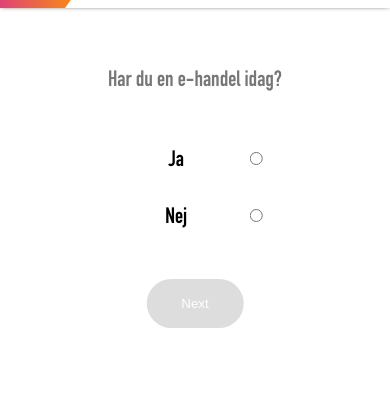
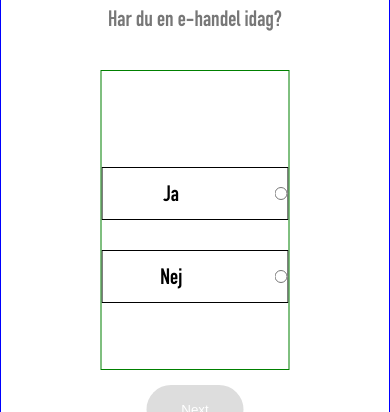
Before and after one commit to bergerik/nxt-vue, a Vue app: page / in a window 390 px wide. Shown: the part 432-844 px from the top of the page. Built offline with nearby package versions, Linux system fonts and the light colour scheme; what vue-sweetalert2 would draw is missing.

Commit message:
klar med forms

```diff
--- a/src/components/Banner.vue
+++ b/src/components/Banner.vue
@@ -27,4 +27,16 @@ div {
     line-height: 1.1;
   }
 }
+
+@media (max-width: 480px) {
+  div {
+    height: 180px;
+  }
+}
+
+@media (max-width: 320px) {
+  div {
+    height: 150px;
+  }
+}
 </style>
--- a/src/components/Header.vue
+++ b/src/components/Header.vue
@@ -86,7 +86,7 @@ header {
     }
 
     img {
-      width: 90px;
+      width: 75px;
     }
   }
 }
--- a/src/components/Questions.vue
+++ b/src/components/Questions.vue
@@ -217,7 +217,6 @@
             />
           </div>
         </div>
-
         <div class="btn-box">
           <button
             @click="
@@ -652,7 +651,8 @@ export default {
   .questions {
     padding: 0;
     max-width: 800px;
-    height: 500px;
+    height: 600px;
+    border: 1px solid blue;
     margin: 10px auto;
     background-color: #fff;
     border-radius: 5px;
@@ -673,21 +673,40 @@ export default {
 
     #form6 {
       border: 1px solid red;
+      height: 100%;
       input {
         padding: 19px;
         font-size: 18px;
       }
       .answer__container {
         border: 1px solid blue;
+        display: flex;
+        flex-direction: column;
+        justify-content: space-evenly;
         width: 100%;
+        height: 100%;
+
+        input {
+          border: 1px solid red;
+        }
+      }
+    }
+
+    #form3 {
+      .answer__container {
+        display: flex;
+        flex-direction: column;
+        justify-content: flex-start;
       }
     }
 
     form {
+      // border: 1px solid red;
       overflow-y: auto;
       width: 75%;
       margin: 0 auto;
-      height: 420px;
+      height: 500px;
+      // height: 100%;
       padding: 10px;
       position: absolute;
       top: 50%;
@@ -699,12 +718,18 @@ export default {
       align-items: center;
 
       &::-webkit-scrollbar {
-        background-color: #fff;
+        // background-color: #fff;
       }
 
       .answer__container {
-        width: 50%;
+        border: 1px solid green;
+        width: 70%;
+        height: 300px;
+        overflow-y: auto;
         text-align: center;
+        display: flex;
+        flex-direction: column;
+        justify-content: center;
 
         input[type="text"] {
           width: 100%;
@@ -712,10 +737,12 @@ export default {
         }
 
         div {
+          border: 1px solid;
           display: flex;
           justify-content: space-evenly;
           align-items: center;
-          padding: 15px 0;
+          padding: 12px 0;
+          margin-top: 30px;
 
           label {
             flex: 0.5;
@@ -735,6 +762,7 @@ export default {
           flex-direction: column;
 
           div {
+            margin-top: 0;
             display: flex;
             width: 100%;
 
@@ -767,8 +795,12 @@ export default {
 
       .btn-box {
         width: 100%;
-        margin: 30px auto;
+        // margin: 30px auto;
+        margin-top: 10px;
         text-align: center;
+        // border: 1px solid;
+        // position: sticky;
+        // bottom: 0;
       }
     }
 
```
